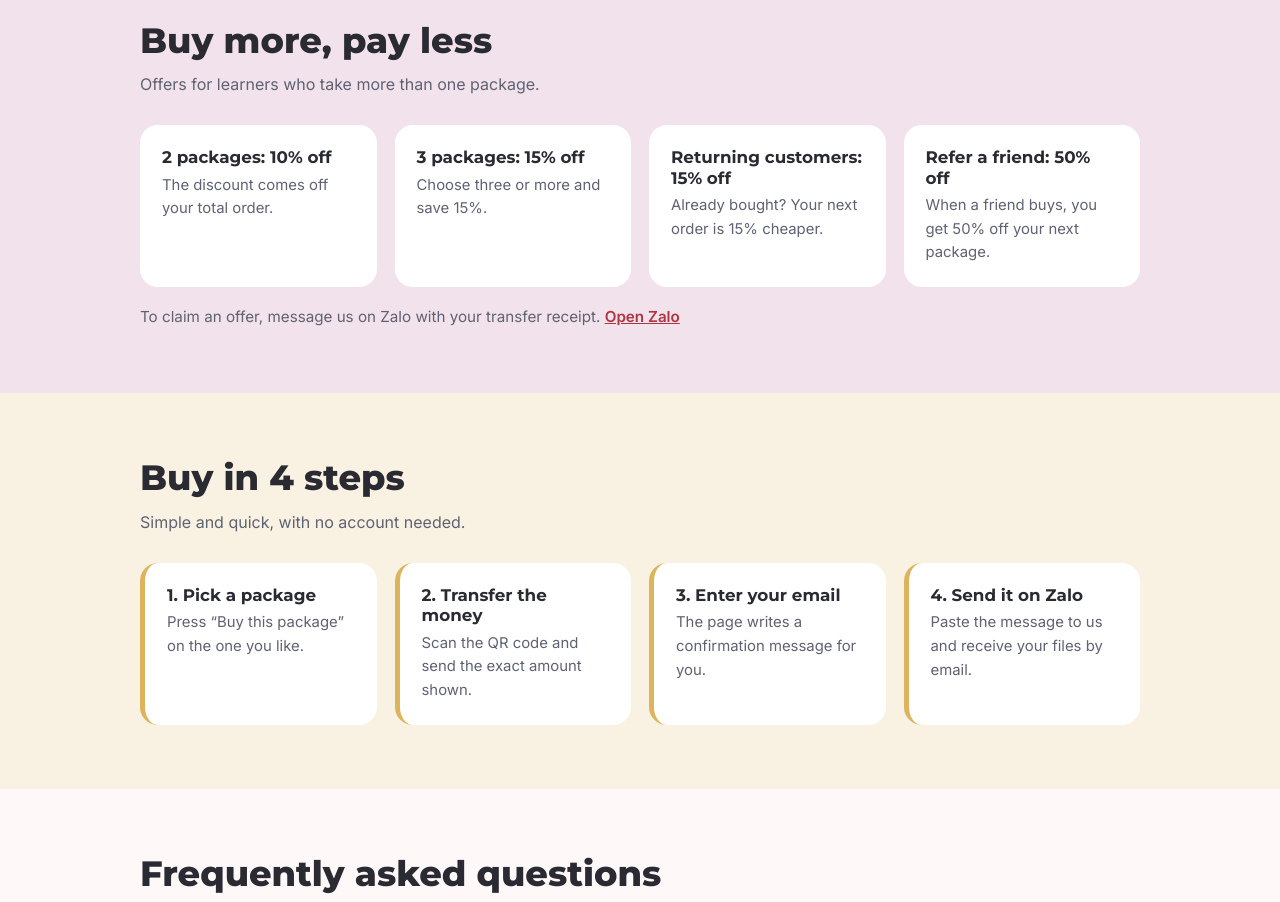
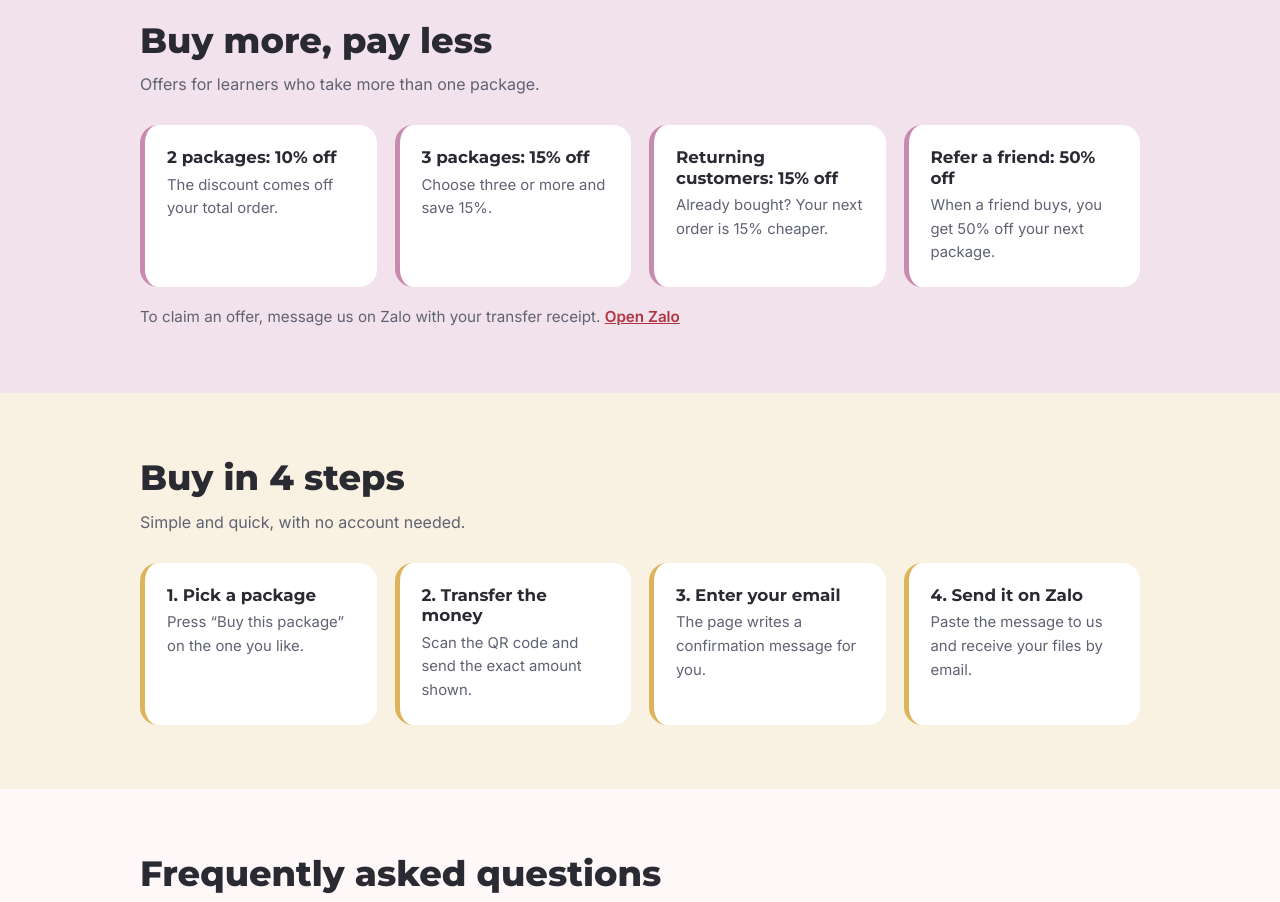
Before and after one commit to Kikiuniverse/knowledgebase, a plain HTML site: page index.html in a window 1280 px wide. Shown: the part 1420-2322 px from the top of the page. Drawn offline with Linux system fonts and the light colour scheme.

Commit message:
Update index.html

```diff
--- a/index.html
+++ b/index.html
@@ -70,6 +70,7 @@ nav .btn{padding:8px 18px;font-size:.9rem}
 .note a{color:var(--orange-deep);font-weight:700}
 /* offers + steps */
 .offers{background:#F2E2EB}
+.offers .box{border-left:5px solid var(--mauve)}
 .cols{display:grid;grid-template-columns:repeat(auto-fit,minmax(220px,1fr));gap:18px}
 .box{background:var(--white);border-radius:18px;padding:22px}
 .box h3{font-size:1.05rem;margin-bottom:6px}
```
